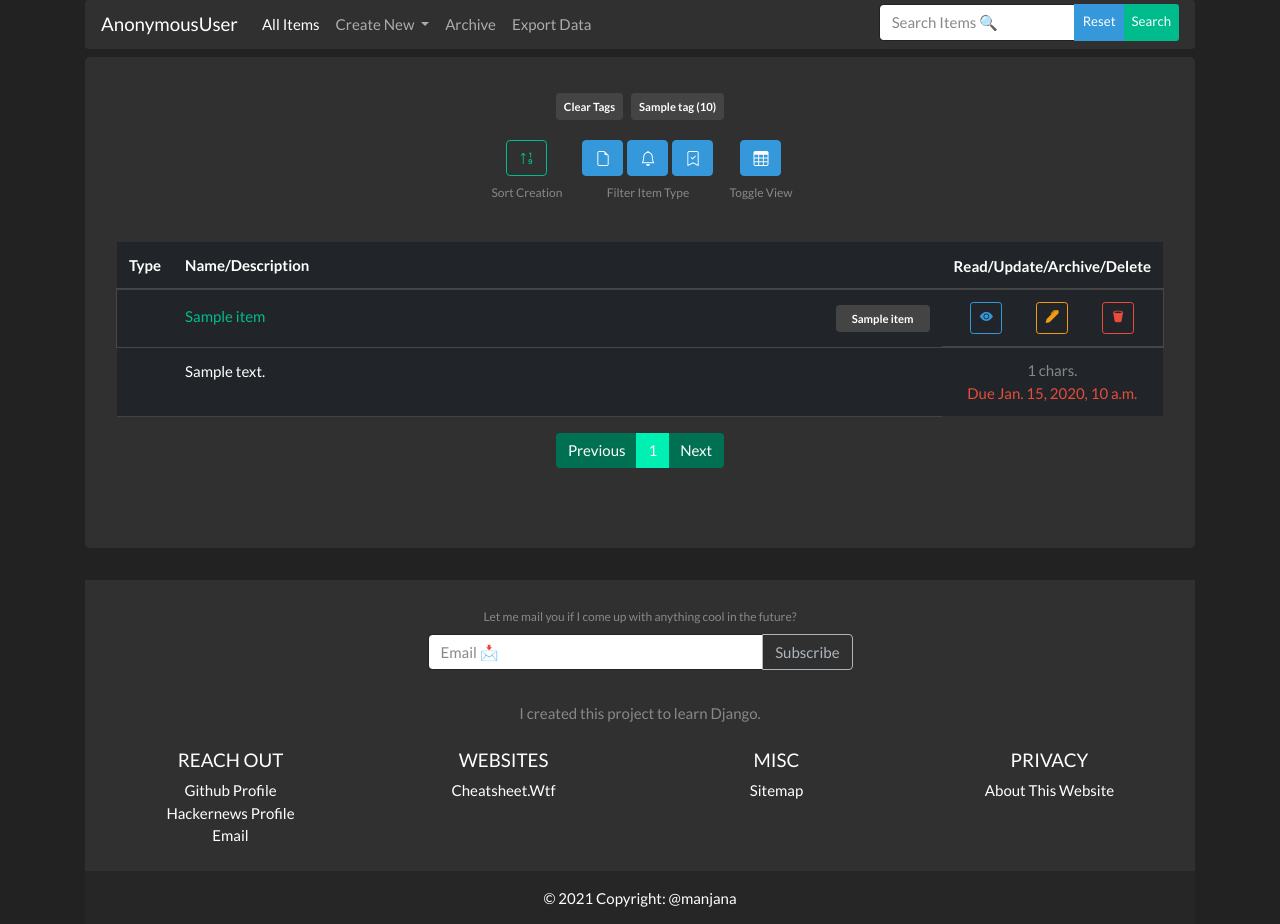
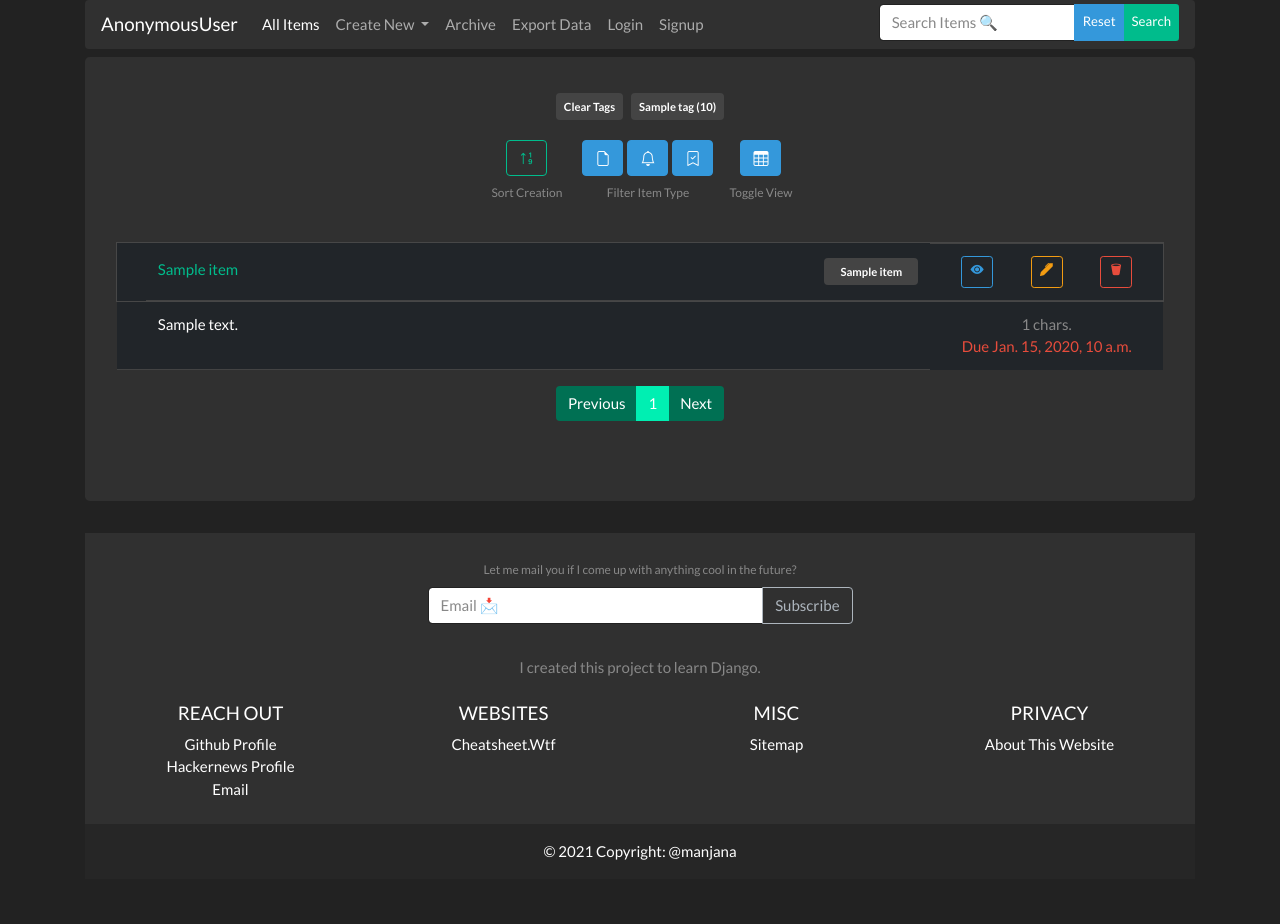
Before and after one commit to atikabdullah/django-todo, a Django app: template templates/index-table.html in a window 1280 px wide. Shown: the top 924 px of the page. Run offline with Django 3.2, Linux system fonts and the light colour scheme; the template is opened without the code that fills it: most values are stand-ins (such as "Sample title", 1, 10 or a date in 2020); parts of the project's set-up code (start-up, migrations or seed data) failed here and were passed over; some libraries are stand-ins or nearby versions.

Commit message:
Add login/logout and signup features.

```diff
--- a/crashcourse/settings.py
+++ b/crashcourse/settings.py
@@ -25,7 +25,8 @@ SECRET_KEY = '$f7a=&#h24t&&vl!)1ll541wu4c=27%x-rt5ajpy8#yyd3386f'
 DEBUG = True
 SITE_ID = 1
 ALLOWED_HOSTS = []
-
+LOGIN_REDIRECT_URL = "/"
+LOGOUT_REDIRECT_URL = "/signup/"
 # Application definition
 
 INSTALLED_APPS = [
--- a/templates/components/sorting_bar.html
+++ b/templates/components/sorting_bar.html
@@ -60,6 +60,7 @@
             <div>
                 <div class="mx-2">
                     <div class="d-flex align-content-center justify-content-center">
+                        <div class="btn-group">
                         <label class="m-0 mb-1 mr-1">
                             <i class="bi bi-file-earmark btn  {% if request.session.notes == 'false' %}btn-outline-info {% else %}{% if request.session.no_item_filtering_allowed == 'true' %} disabled btn-secondary {% else %}btn-info{% endif %} {% endif %}"></i>
                             <input {% if request.session.no_item_filtering_allowed == 'true' %} disabled {% endif %} onclick="if (this.value==='true'){this.value='false';}else if(this.value==='false'){this.value='true';};submit()" type="text" name="notes" value="{{ request.session.notes }}" hidden>
@@ -72,6 +73,7 @@
                             <i class="bi bi-bookmark-check btn {% if request.session.bookmarks == 'false' %}btn-outline-info{% else %}{% if request.session.no_item_filtering_allowed == 'true' %} disabled btn-secondary {% else %}btn-info{% endif %} {% endif %}"></i>
                             <input {% if request.session.no_item_filtering_allowed == 'true' %} disabled {% endif %} onclick="if (this.value==='true'){this.value='false';}else if(this.value==='false'){this.value='true';};submit()" type="text" name="bookmarks" value="{{ request.session.bookmarks }}" hidden>
                         </label>
+                        </div>
                     </div>
                 </div>
                 <div class="d-flex justify-content-center mt-1">
--- a/templates/index-table.html
+++ b/templates/index-table.html
@@ -1,26 +1,25 @@
 {% extends "base.html" %}
 {% load get_class %}
 {% block content %}
-
     <div class="row">
         <div class="col-12 mt-2">
             <div class="jumbotron pt-4">
                 {% include 'components/sorting_bar.html' %}
                 <div class="d-flex flex-wrap justify-content-center mt-4">
                     <table class="table table-dark ">
-                        <thead>
-                        <tr>
-                            <th style="border: none;" class="text-center">
-                                Type
-                            </th>
-                            <th style="border: none;" class="text-left">
-                                Name/Description
-                            </th>
-                            <th style="border: none;" class="text-center">
-                                Read/Update/Archive/Delete
-                            </th>
-                        </tr>
-                        </thead>
+{#                        <thead>#}
+{#                        <tr>#}
+{#                            <th style="border: none;" class="text-center">#}
+{#                                Type#}
+{#                            </th>#}
+{#                            <th style="border: none;" class="text-left">#}
+{#                                Name/Description#}
+{#                            </th>#}
+{#                            <th style="border: none;" class="text-center">#}
+{#                                Read/Update/Archive/Delete#}
+{#                            </th>#}
+{#                        </tr>#}
+{#                        </thead>#}
                         <tbody>
                         {% for item in page_obj %}
                             {% with itemtype=item|get_class %}
--- a/templates/navbar.html
+++ b/templates/navbar.html
@@ -25,8 +25,20 @@
                 {#                TODO: Implement#}
             </li>
             <li class="nav-item">
-                <a tabindex="-1" class="nav-link" href="/getdb/">Export Data</a>
+                <a tabindex="-1" class="nav-link" href="{% url 'export-user-db' %}">Export Data</a>
             </li>
+            {% if request.user.is_authenticated %}
+                <li class="nav-item">
+                    <a tabindex="1" class="nav-link" href="{% url 'logout' %}">Logout</a>
+                </li>
+            {% elif not request.user.is_authenticated %}
+                <li class="nav-item">
+                    <a tabindex="1" class="nav-link" href="{% url 'login' %}">Login</a>
+                </li>
+                <li class="nav-item">
+                    <a tabindex="1" class="nav-link" href="{% url 'signup' %}">Signup</a>
+                </li>
+            {% endif %}
         </ul>
         <div class="ml-auto">
             <form method="post">
```
Also changed, not shown: crashcourse/forms.py (added, +12 -0 lines), crashcourse/urls.py (+8 -2 lines), crashcourse/views.py (+12 -3 lines), templates/registration/login.html (added, +8 -0 lines), templates/registration/signup.html (added, +8 -0 lines), db.sqlite3.
